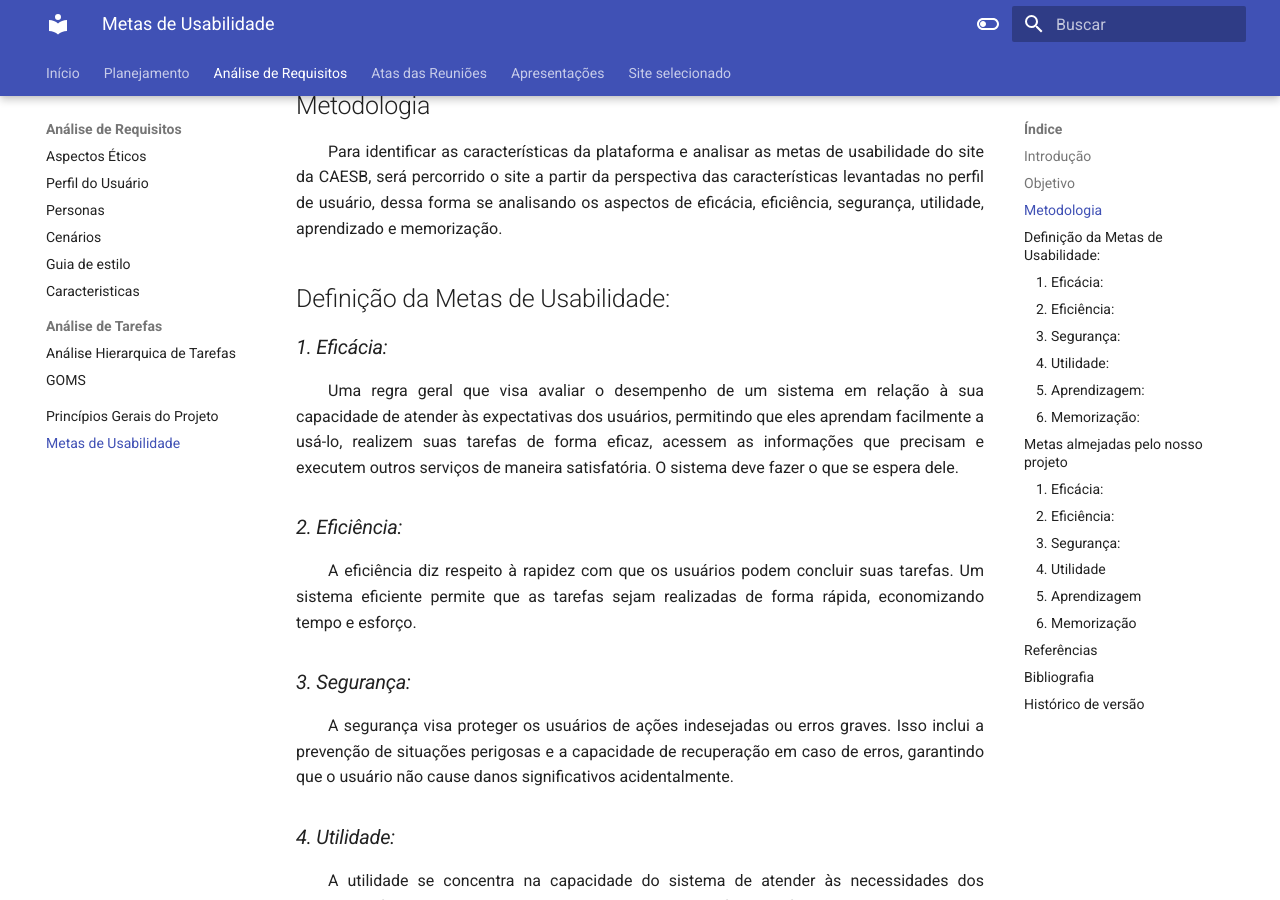
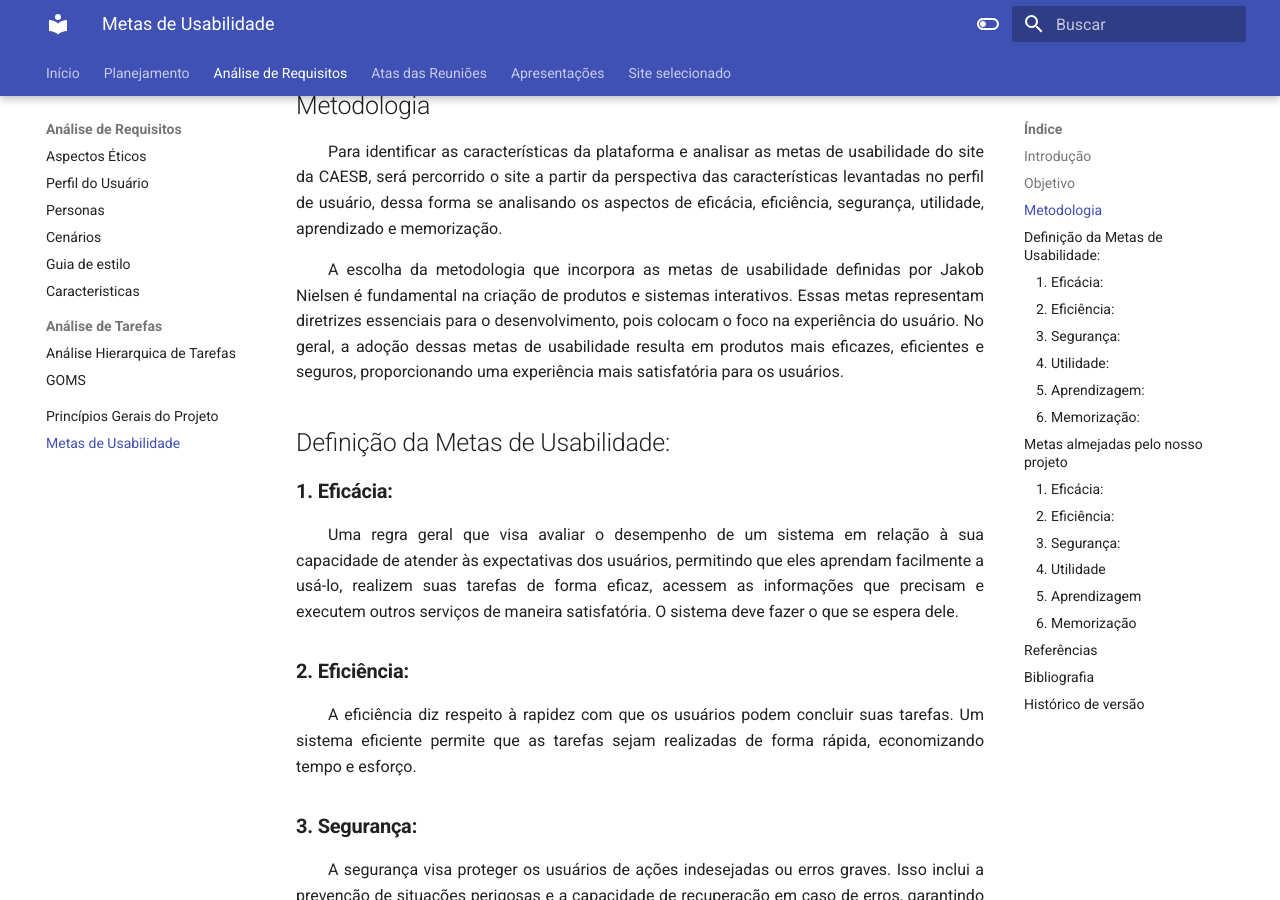
Before and after one commit to Interacao-Humano-Computador/2023.2-Caesb, an MkDocs documentation site: the page built from docs/analise-de-requisitos/metas-usabilidade.md, in a window 1280 px wide and 900 px high, scrolled down 629 px. Built offline with MkDocs 1.6.1 and Material for MkDocs 9.7.7, drawn with Linux system fonts in a browser that asks for light colours.

Commit message:
Update metas-usabilidade.md

```diff
--- a/docs/analise-de-requisitos/metas-usabilidade.md
+++ b/docs/analise-de-requisitos/metas-usabilidade.md
@@ -6,25 +6,25 @@
 
 ## Metodologia
 <p align="justify">&emsp;&emsp;Para identificar as  características da plataforma e analisar as metas de usabilidade do site da CAESB, será percorrido o site a partir da perspectiva das características levantadas no perfil de usuário, dessa forma se analisando os aspectos de eficácia, eficiência, segurança, utilidade, aprendizado e memorização.</p>
-
+<p align="justify">&emsp;&emsp;A escolha da metodologia que incorpora as metas de usabilidade definidas por Jakob Nielsen é fundamental na criação de produtos e sistemas interativos. Essas metas representam diretrizes essenciais para o desenvolvimento, pois colocam o foco na experiência do usuário. No geral, a adoção dessas metas de usabilidade resulta em produtos mais eficazes, eficientes e seguros, proporcionando uma experiência mais satisfatória para os usuários. </p>
 
 ## Definição da Metas de Usabilidade:
-### *1. Eficácia:*
+### **1. Eficácia:**
 <p align="justify">&emsp;&emsp;Uma regra geral que visa avaliar o desempenho de um sistema em relação à sua capacidade de atender às expectativas dos usuários, permitindo que eles aprendam facilmente a usá-lo, realizem suas tarefas de forma eficaz, acessem as informações que precisam e executem outros serviços de maneira satisfatória. O sistema deve fazer o que se espera dele.</p>
 
-### *2. Eficiência:*
+### **2. Eficiência:**
 <p align="justify">&emsp;&emsp;A eficiência diz respeito à rapidez com que os usuários podem concluir suas tarefas. Um sistema eficiente permite que as tarefas sejam realizadas de forma rápida, economizando tempo e esforço.</p>
 
-### *3. Segurança:*
+### **3. Segurança:**
 <p align="justify">&emsp;&emsp;A segurança visa proteger os usuários de ações indesejadas ou erros graves. Isso inclui a prevenção de situações perigosas e a capacidade de recuperação em caso de erros, garantindo que o usuário não cause danos significativos acidentalmente.</p>
 
-### *4. Utilidade:*
+### **4. Utilidade:**
 <p align="justify">&emsp;&emsp;A utilidade se concentra na capacidade do sistema de atender às necessidades dos usuários e fornecer valor real. Um sistema útil é aquele oferecem funcionalidades e recursos relevantes e significativos para o usuário.</p>
 
-### *5. Aprendizagem:*
+### **5. Aprendizagem:**
 <p align="justify">&emsp;&emsp;Refere-se à facilidade com que os usuários podem aprender a usar o sistema. Um sistema com boa usabilidade deve permitir que os usuários se familiarizem com ele de forma rápida e intuitiva, com um mínimo de esforço.</p>
 
-### *6. Memorização:*
+### **6. Memorização:**
 <p align="justify">&emsp;&emsp;A memorização envolve a capacidade dos usuários de lembrar como usar o sistema após um período de inatividade. Um sistema de alta usabilidade permite que os usuários recuperem facilmente seu conhecimento sobre como executar tarefas, mesmo após algum tempo sem utilizá-lo.</p>
 
 
```
